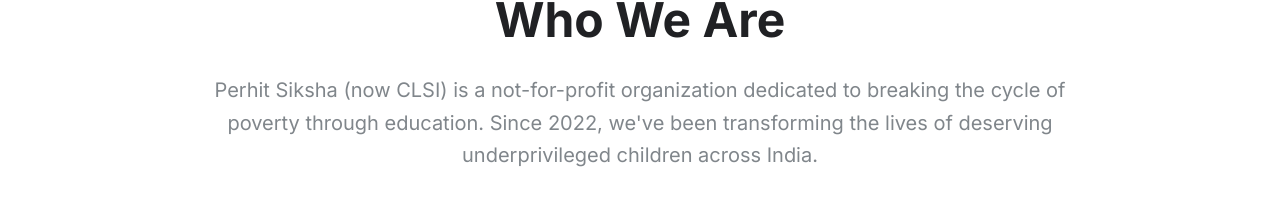
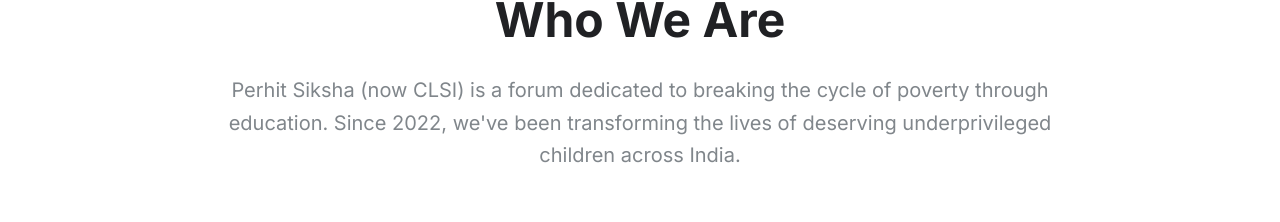
Before and after one commit to kaushikNaarayan/perhitsiksha-website, a React (Vite) app: page /about in a window 1280 px wide. Shown: the part 634-856 px from the top of the page. Built offline with nearby package versions, Linux system fonts and the light colour scheme; no server answers.

Commit message:
feat: update organization description to forum
- Change 'not-for-profit organization' to 'forum' in About page
- Better reflects the organization's community-focused nature

🤖 Generated with [Claude Code](https://claude.ai/code)

Co-Authored-By: Claude <noreply@anthropic.com>

```diff
--- a/src/pages/About.tsx
+++ b/src/pages/About.tsx
@@ -35,7 +35,7 @@ const About: React.FC = () => {
           <div className="text-center mb-16">
             <h2 className="heading-2 mb-6">Who We Are</h2>
             <p className="text-xl text-gray-600 max-w-4xl mx-auto leading-relaxed">
-              Perhit Siksha (now CLSI) is a not-for-profit organization
+              Perhit Siksha (now CLSI) is a forum
               dedicated to breaking the cycle of poverty through education.
               Since 2022, we've been transforming the lives of deserving
               underprivileged children across India.
```
